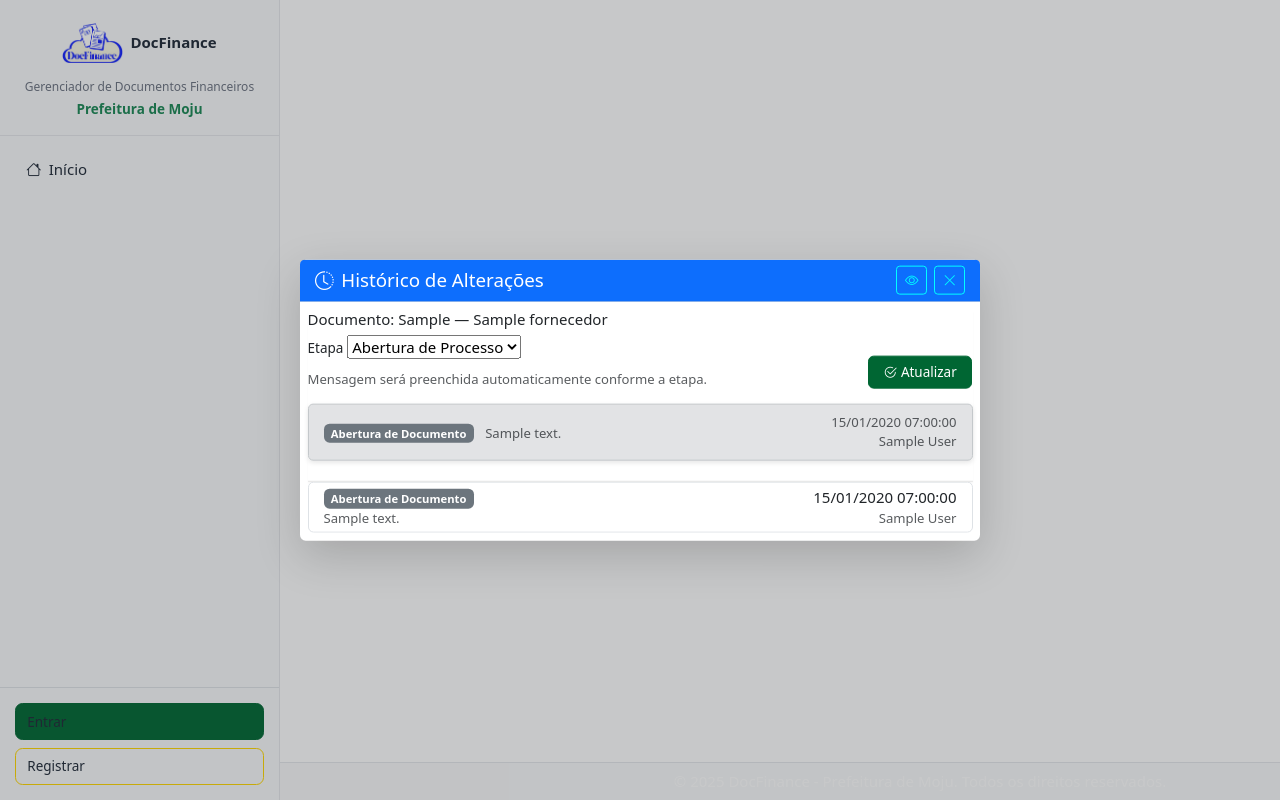
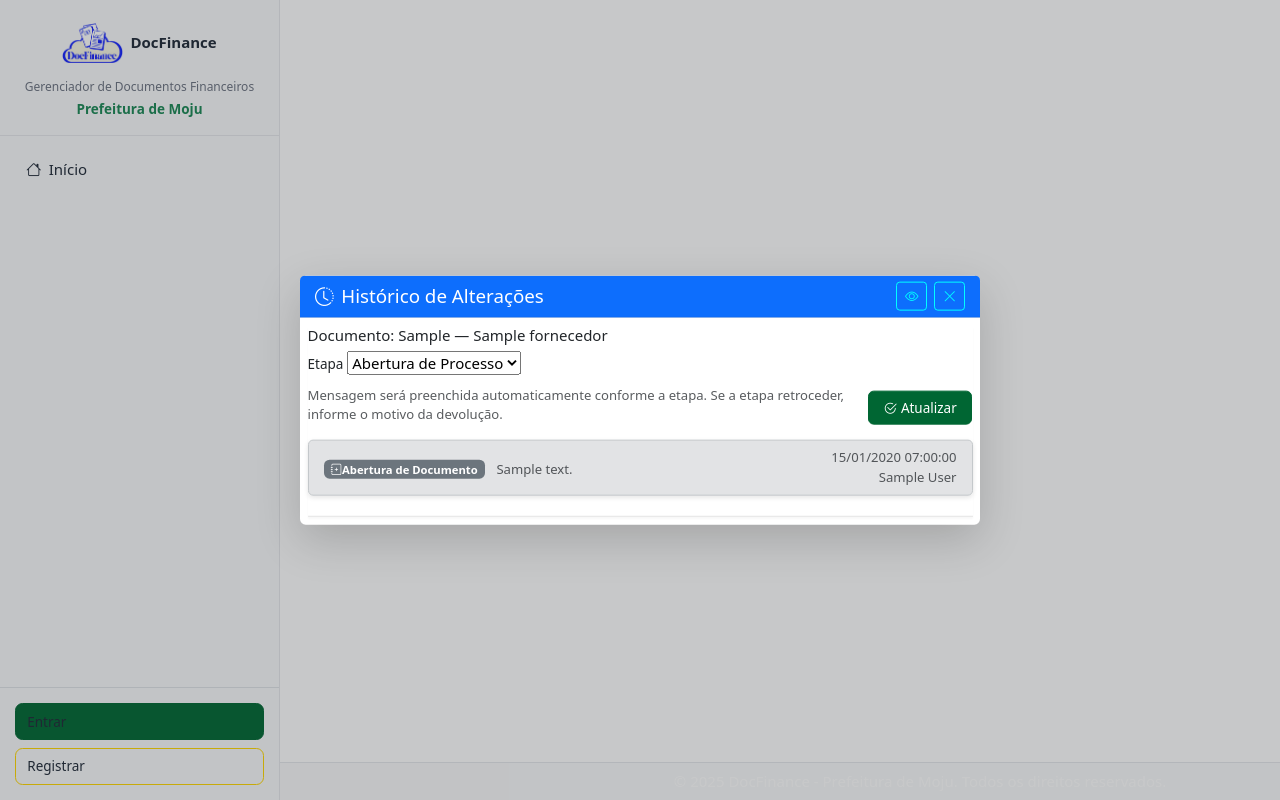
Before and after one commit to vpsmoju/docfinance, a Django app: page /documentos/1/historico/ in a window 1280 px wide. Run offline with Django 5.2, Linux system fonts and the light colour scheme; tables that the repository leaves empty hold one stand-in row (values such as "Sample post"); parts of the project's set-up code (start-up, migrations or seed data) failed here and were passed over; some libraries are stand-ins or nearby versions.

Commit message:
documentos: motivo da devolução no retrocesso\n\n- Atualiza AtualizarEtapaForm com opções pré-definidas e campo livre\n- Exige motivo ao retroceder etapa e compõe descrição final no backend\n- Exibe motivo na timeline (última descrição por etapa)\n- Corrige template: campos de motivo dentro do formulário para enviar no POST

```diff
--- a/documentos/forms.py
+++ b/documentos/forms.py
@@ -262,8 +262,27 @@ class AtualizarEtapaForm(forms.Form):
     """Formulário para atualizar a etapa do processo do documento."""
 
     etapa = forms.ChoiceField(choices=Documento.ETAPA_CHOICES, label="Nova etapa")
+    MOTIVOS_DEVOLUCAO = [
+        ("PEND_DOC", "Pendência documental"),
+        ("ERRO_EMP", "Erro no empenho"),
+        ("AJUSTE_VAL", "Ajuste de valores"),
+        ("DIV_DADOS", "Divergência de dados"),
+        ("SOL_SEC", "Solicitação da secretaria"),
+        ("OUTRO", "Outro"),
+    ]
+    motivo_tipo = forms.ChoiceField(
+        choices=MOTIVOS_DEVOLUCAO,
+        required=False,
+        label="Motivo da devolução (opções)",
+        widget=forms.Select(attrs={"class": "form-select"}),
+    )
+    motivo_livre = forms.CharField(
+        label="Detalhe/observação (opcional)",
+        required=False,
+        widget=forms.Textarea(attrs={"class": "form-control", "rows": 2}),
+    )
     descricao = forms.CharField(
         label="Descrição (opcional)",
         required=False,
-        widget=forms.Textarea(attrs={"class": "form-control"}),
+        widget=forms.Textarea(attrs={"class": "form-control", "rows": 2}),
     )
--- a/documentos/templates/documentos/historico_documento.html
+++ b/documentos/templates/documentos/historico_documento.html
@@ -26,7 +26,17 @@
                             <div class="col-md-10">
                                 <label class="form-label">Etapa</label>
                                 {{ form.etapa }}
-                                <div class="form-text text-muted">Mensagem será preenchida automaticamente conforme a etapa.</div>
+                                <input type="hidden" id="current_etapa" value="{{ documento.etapa }}">
+                                <div class="form-text text-muted">Mensagem será preenchida automaticamente conforme a etapa. Se a etapa retroceder, informe o motivo da devolução.</div>
+                            </div>
+                            <!-- Campos de devolução precisam estar DENTRO do formulário para serem enviados no POST -->
+                            <div class="col-12" id="devolucao_field" style="display:none;">
+                                <label class="form-label">Motivo da devolução</label>
+                                <div class="row g-2">
+                                    <div class="col-md-5">{{ form.motivo_tipo }}</div>
+                                    <div class="col-md-7">{{ form.motivo_livre }}</div>
+                                </div>
+                                <div class="form-text text-muted">Escolha um motivo e, se necessário, detalhe no campo ao lado.</div>
                             </div>
                             <div class="col-md-2 d-flex align-items-end">
                                 <button type="submit" class="btn btn-primary w-100"><i class="bi bi-check2-circle me-1"></i>Atualizar</button>
@@ -37,15 +47,15 @@
                         <div class="alert alert-secondary d-flex justify-content-between align-items-center py-2 px-3">
                             <div>
                                 {% if ultimo_historico.etapa == 'ABERTURA' %}
-                                    <span class="badge bg-secondary me-2">Abertura de Documento</span>
+                                    <span class="badge bg-secondary me-2"><i class="bi bi-journal-plus"></i>Abertura de Documento</span>
                                 {% elif ultimo_historico.etapa == 'CONTROLE_INTERNO' %}
-                                    <span class="badge bg-info text-dark me-2">Controle Interno</span>
+                                    <span class="badge bg-info text-dark me-2"><i class="bi bi-shield-check"></i>Controle Interno</span>
                                 {% elif ultimo_historico.etapa == 'EMPENHO' %}
-                                    <span class="badge bg-warning text-dark me-2">Empenho</span>
+                                    <span class="badge bg-warning text-dark me-2"><i class="bi bi-clipboard-check"></i>Empenho</span>
                                 {% elif ultimo_historico.etapa == 'PAGAMENTO' %}
-                                    <span class="badge bg-primary me-2">Pagamento</span>
+                                    <span class="badge bg-primary me-2"><i class="bi bi-credit-card"></i>Pagamento</span>
                                 {% elif ultimo_historico.etapa == 'BAIXA' %}
-                                    <span class="badge bg-success me-2">Baixa</span>
+                                    <span class="badge bg-success me-2"><i class="bi bi-check-circle"></i>Baixa</span>
                                 {% endif %}
                                 <span class="text-muted small">{{ ultimo_historico.descricao|default:"" }}</span>
                             </div>
@@ -56,35 +66,38 @@
                         </div>
                     {% endif %}
                 </div>
-                <div style="flex: 1; overflow-y: auto;">
-                <div class="list-group">
-                    {% for h in historicos %}
-                        <div class="list-group-item d-flex justify-content-between align-items-center py-1 px-3">
-                            <div>
-                                {% if h.etapa == 'ABERTURA' %}
-                                    <span class="badge bg-secondary me-2">Abertura de Documento</span>
-                                {% elif h.etapa == 'CONTROLE_INTERNO' %}
-                                    <span class="badge bg-info text-dark me-2">Controle Interno</span>
-                                {% elif h.etapa == 'EMPENHO' %}
-                                    <span class="badge bg-warning text-dark me-2">Empenho</span>
-                                {% elif h.etapa == 'PAGAMENTO' %}
-                                    <span class="badge bg-primary me-2">Pagamento</span>
-                                {% elif h.etapa == 'BAIXA' %}
-                                    <span class="badge bg-success me-2">Baixa</span>
-                                {% endif %}
-                                <div class="text-muted small">{{ h.descricao|default:"" }}</div>
-                            </div>
-                            <div class="text-end">
-                                <div>{{ h.data_hora|date:"d/m/Y" }} {{ h.data_hora|date:"H:i:s" }}</div>
-                                <div class="text-muted small">{% if h.usuario %}{{ h.usuario.get_full_name|default:h.usuario.username }}{% else %}Sistema{% endif %}</div>
-                            </div>
-                        </div>
-                    {% empty %}
-                        <div class="alert alert-info">Nenhum histórico registrado ainda.</div>
-                    {% endfor %}
-                </div>
-                </div>
+                <!-- Lista completa removida para edição mínima conforme figura 2 -->
             </div>
         </div>
     </div>
+    <script>
+        (function(){
+            const select = document.querySelector('select[name="etapa"]');
+            const campo = document.getElementById('devolucao_field');
+            const motivoTipo = document.querySelector('select[name="motivo_tipo"]');
+            const motivoLivre = document.querySelector('textarea[name="motivo_livre"]');
+            const currentEtapa = document.getElementById('current_etapa').value;
+
+            function indexOfEtapa(key){
+                const opts = Array.from(select.options).map(o => o.value);
+                return opts.indexOf(key);
+            }
+
+            function updateVisibilidade(){
+                const nova = select.value;
+                const idxNova = indexOfEtapa(nova);
+                const idxAtual = indexOfEtapa(currentEtapa);
+                const retrocede = idxNova > -1 && idxAtual > -1 && idxNova < idxAtual;
+                campo.style.display = retrocede ? '' : 'none';
+                if (motivoTipo) motivoTipo.required = retrocede;
+                if (!retrocede && motivoTipo) motivoTipo.value = '';
+                if (!retrocede && motivoLivre) motivoLivre.value = '';
+            }
+
+            if (select){
+                select.addEventListener('change', updateVisibilidade);
+                updateVisibilidade();
+            }
+        })();
+    </script>
 {% endblock content %}
--- a/documentos/views.py
+++ b/documentos/views.py
@@ -521,6 +521,8 @@ def historico_documento(request, pk):
     if request.method == "POST" and form.is_valid():
         nova_etapa = form.cleaned_data["etapa"]
         descricao = form.cleaned_data.get("descricao")
+        motivo_tipo = form.cleaned_data.get("motivo_tipo")
+        motivo_livre = form.cleaned_data.get("motivo_livre")
 
         # Mensagens padrão automáticas por etapa (fallback no backend)
         padroes_descricao = {
@@ -531,34 +533,99 @@ def historico_documento(request, pk):
             "BAIXA": "pago e fim de processo",
         }
 
-        if not descricao or not descricao.strip():
-            descricao = padroes_descricao.get(nova_etapa, "")
+        # Verificar se há retrocesso de etapa e exigir motivo
+        etapas_keys = [key for key, _ in Documento.ETAPA_CHOICES]
+        try:
+            idx_novo = etapas_keys.index(nova_etapa)
+            idx_atual = etapas_keys.index(documento.etapa)
+        except ValueError:
+            idx_novo = idx_atual = 0
 
-        # Atualiza etapa atual e registra histórico
-        documento.etapa = nova_etapa
-        documento.save()
-        HistoricoDocumento.objects.create(
-            documento=documento,
-            etapa=nova_etapa,
-            descricao=descricao,
-            usuario=request.user,
-        )
-        messages.success(request, "Etapa atualizada e histórico registrado.")
-        return redirect("documentos:historico", pk=pk)
+        if idx_novo < idx_atual and not (motivo_tipo or (motivo_livre and motivo_livre.strip())):
+            form.add_error("motivo_tipo", "Escolha um motivo ou descreva no campo livre.")
+        else:
+            if idx_novo < idx_atual:
+                # Compor descrição a partir do motivo
+                label_por_valor = dict(form.fields["motivo_tipo"].choices)
+                partes = ["Devolução"]
+                if motivo_tipo:
+                    partes.append(label_por_valor.get(motivo_tipo, motivo_tipo))
+                if motivo_livre and motivo_livre.strip():
+                    partes.append(motivo_livre.strip())
+                descricao = " — ".join(partes)
+            else:
+                if not descricao or not descricao.strip():
+                    descricao = padroes_descricao.get(nova_etapa, "")
+
+            # Atualiza etapa atual e registra histórico
+            documento.etapa = nova_etapa
+            documento.save()
+            HistoricoDocumento.objects.create(
+                documento=documento,
+                etapa=nova_etapa,
+                descricao=descricao,
+                usuario=request.user,
+            )
+            messages.success(request, "Etapa atualizada e histórico registrado.")
+            return redirect("documentos:historico", pk=pk)
 
     historicos = documento.historicos.select_related("usuario").order_by("data_hora").all()
     ultimo_historico = documento.historicos.select_related("usuario").order_by("data_hora").last()
+
+    # Montar informações de etapas para a linha do tempo (figura 1)
+    etapas_seq = Documento.ETAPA_CHOICES
+    datas_por_etapa = {}
+    descr_por_etapa = {}
+    for h in historicos:
+        # Guardar SEMPRE a última data registrada por etapa
+        # (historicos está ordenado por data_hora crescente, então sobrescrevemos)
+        datas_por_etapa[h.etapa] = h.data_hora
+        if h.descricao:
+            descr_por_etapa[h.etapa] = h.descricao
+
+    # Garantir data para ABERTURA mesmo sem histórico, usando data_entrada
+    if "ABERTURA" not in datas_por_etapa and hasattr(documento, "data_entrada"):
+        datas_por_etapa["ABERTURA"] = documento.data_entrada
+
+    # Índice da etapa atual para marcar etapas concluídas
+    try:
+        indice_atual = [key for key, _ in etapas_seq].index(documento.etapa)
+    except ValueError:
+        indice_atual = 0
+
+    etapas_info = []
+    for idx, (key, label) in enumerate(etapas_seq):
+        etapas_info.append(
+            {
+                "key": key,
+                "label": label,
+                "concluida": idx <= indice_atual,
+                "data": datas_por_etapa.get(key),
+                "descricao": descr_por_etapa.get(key),
+            }
+        )
     # Renderização para modal/iframe quando embed=true
     if request.GET.get("embed"):
         return render(
             request,
             "documentos/historico_modal.html",
-            {"documento": documento, "historicos": historicos, "ultimo_historico": ultimo_historico},
+            {
+                "documento": documento,
+                "historicos": historicos,
+                "ultimo_historico": ultimo_historico,
+                "etapas_info": etapas_info,
+            },
         )
     return render(
         request,
         "documentos/historico_documento.html",
-        {"documento": documento, "historicos": historicos, "form": form, "ultimo_historico": ultimo_historico},
+        {
+            "documento": documento,
+            "historicos": historicos,
+            "form": form,
+            "ultimo_historico": ultimo_historico,
+            "etapas_info": etapas_info,
+        },
     )
 
 
```
Also changed, not shown: documentos/templates/documentos/historico_modal.html (+48 -17 lines).
